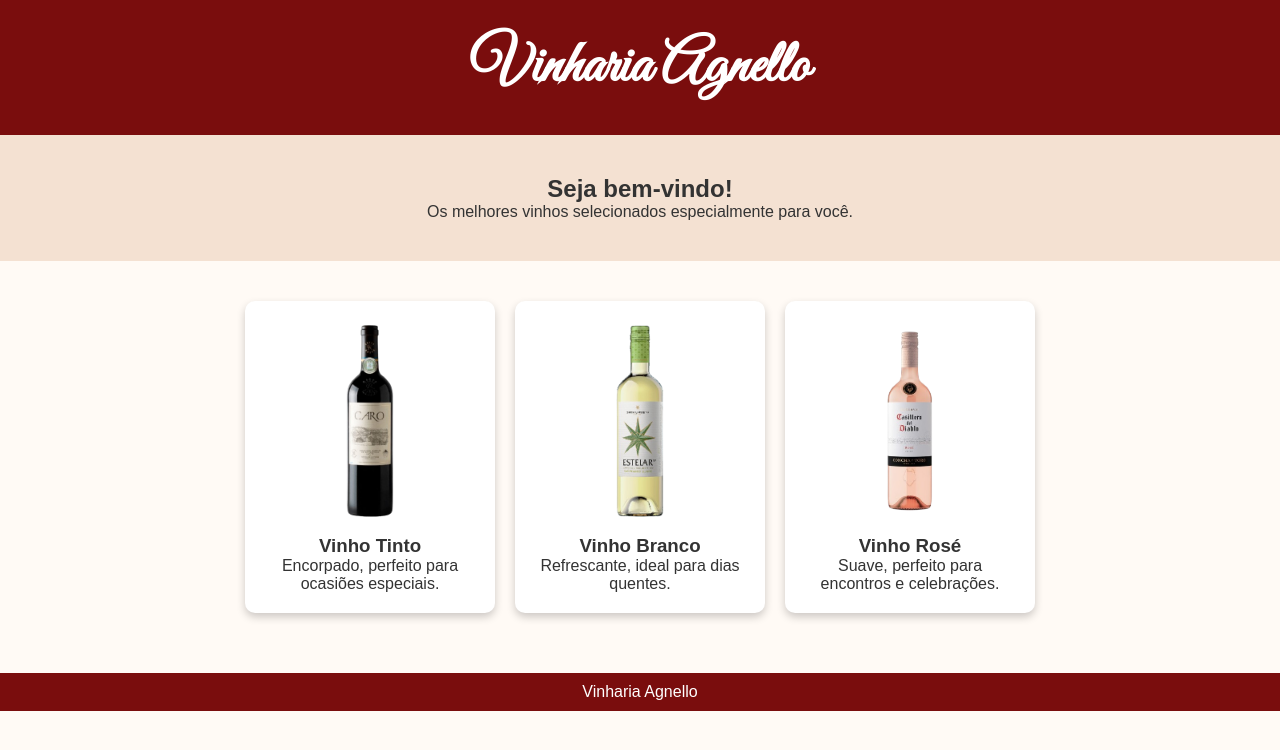
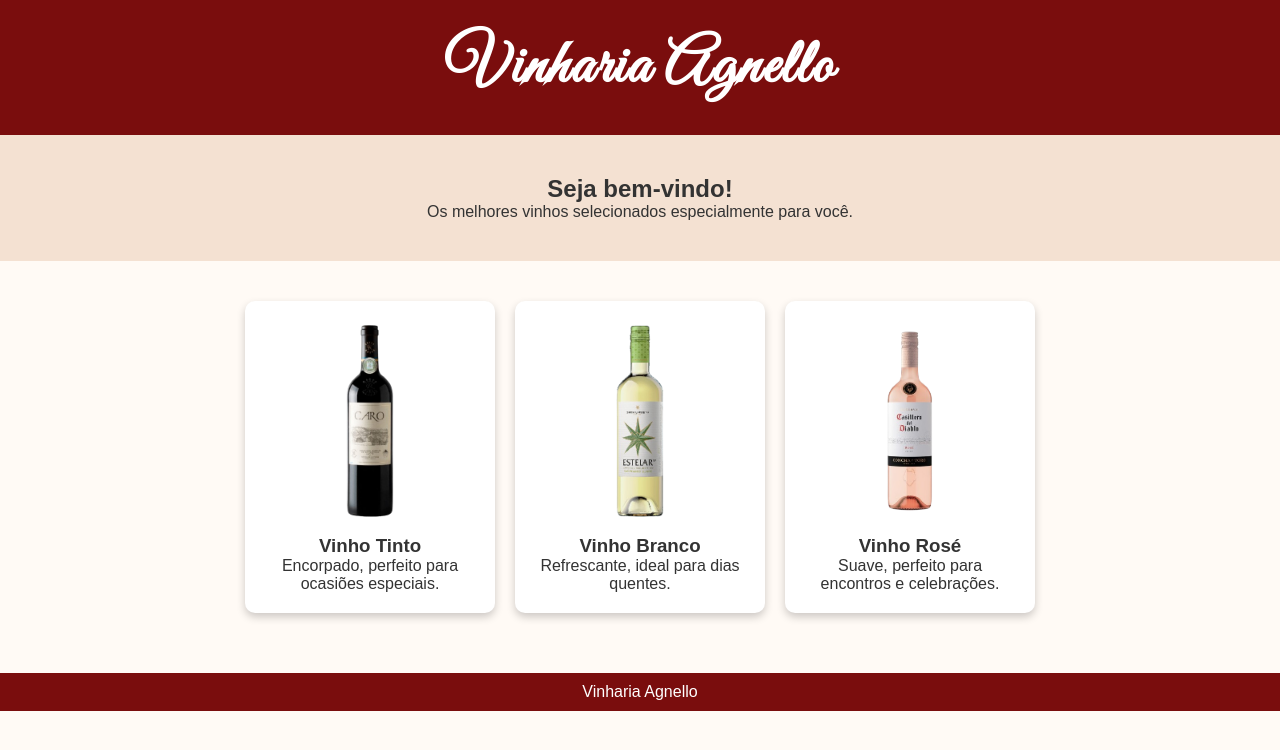
Before and after one commit to Leo010906/vinharia_agnello_front, a plain HTML site: page index.html in a window 1280 px wide. Drawn offline with Linux system fonts and the light colour scheme.

Commit message:
Update index.html

```diff
--- a/index.html
+++ b/index.html
@@ -8,7 +8,7 @@
 </head>
 <body>
     <header class="header">
-        <h1>Vinharia Agnello</h1>
+        <h1 class="logo">Vinharia Agnello</h1>
     </header>
 
     <main class="container">
```
